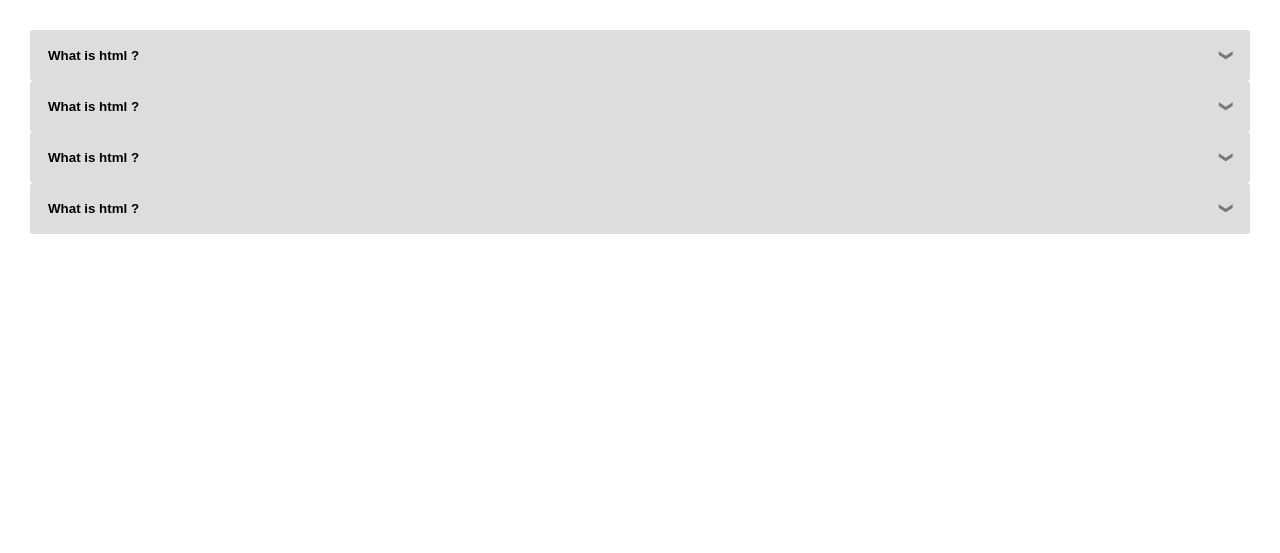
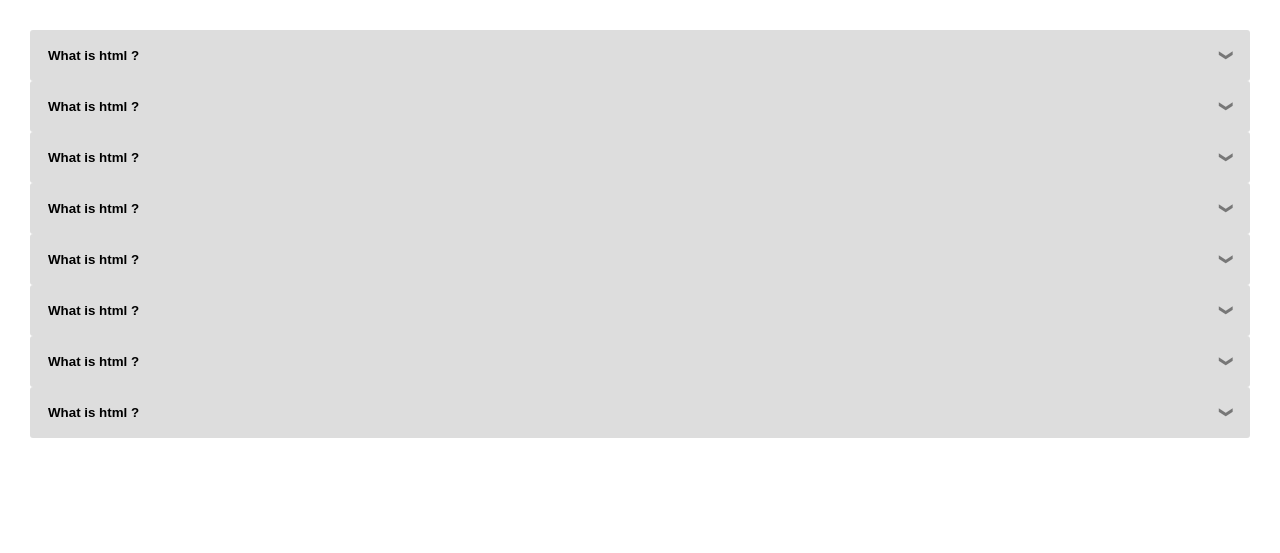
Before and after one commit to sinaafshar13/Accordion-Menu, a plain HTML site: page index.html in a window 1280 px wide. Drawn offline with Linux system fonts and the light colour scheme.

Commit message:
add more accordion with delegation method

```diff
--- a/index.html
+++ b/index.html
@@ -67,6 +67,68 @@
         officia molestias non.
       </p>
     </div>
+    <div class="delegation">
+      <button class="accordion2">What is html ?</button>
+    <div class="panel2">
+      <p>
+        Lorem ipsum, dolor sit amet consectetur adipisicing elit. Eaque dicta
+        reiciendis minus architecto veritatis omnis repellendus hic, pariatur
+        nam natus possimus maxime voluptates optio maiores expedita. Perferendis
+        officia molestias non. Lorem ipsum, dolor sit amet consectetur adipisicing elit. Eaque dicta
+        reiciendis minus architecto veritatis omnis repellendus hic, pariatur
+        nam natus possimus maxime voluptates optio maiores expedita. Perferendis
+        officia molestias non. Lorem ipsum, dolor sit amet consectetur adipisicing elit. Eaque dicta
+        reiciendis minus architecto veritatis omnis repellendus hic, pariatur
+        nam natus possimus maxime voluptates optio maiores expedita. Perferendis
+        officia molestias non.
+      </p>
+    </div>
+    <button class="accordion2">What is html ?</button>
+    <div class="panel2">
+      <p>
+        Lorem ipsum, dolor sit amet consectetur adipisicing elit. Eaque dicta
+        reiciendis minus architecto veritatis omnis repellendus hic, pariatur
+        nam natus possimus maxime voluptates optio maiores expedita. Perferendis
+        officia molestias non. Lorem ipsum, dolor sit amet consectetur adipisicing elit. Eaque dicta
+        reiciendis minus architecto veritatis omnis repellendus hic, pariatur
+        nam natus possimus maxime voluptates optio maiores expedita. Perferendis
+        officia molestias non. Lorem ipsum, dolor sit amet consectetur adipisicing elit. Eaque dicta
+        reiciendis minus architecto veritatis omnis repellendus hic, pariatur
+        nam natus possimus maxime voluptates optio maiores expedita. Perferendis
+        officia molestias non.
+      </p>
+    </div>
+    <button class="accordion2">What is html ?</button>
+    <div class="panel2">
+      <p>
+        Lorem ipsum, dolor sit amet consectetur adipisicing elit. Eaque dicta
+        reiciendis minus architecto veritatis omnis repellendus hic, pariatur
+        nam natus possimus maxime voluptates optio maiores expedita. Perferendis
+        officia molestias non. Lorem ipsum, dolor sit amet consectetur adipisicing elit. Eaque dicta
+        reiciendis minus architecto veritatis omnis repellendus hic, pariatur
+        nam natus possimus maxime voluptates optio maiores expedita. Perferendis
+        officia molestias non. Lorem ipsum, dolor sit amet consectetur adipisicing elit. Eaque dicta
+        reiciendis minus architecto veritatis omnis repellendus hic, pariatur
+        nam natus possimus maxime voluptates optio maiores expedita. Perferendis
+        officia molestias non.
+      </p>
+    </div>
+    <button class="accordion2">What is html ?</button>
+    <div class="panel2">
+      <p>
+        Lorem ipsum, dolor sit amet consectetur adipisicing elit. Eaque dicta
+        reiciendis minus architecto veritatis omnis repellendus hic, pariatur
+        nam natus possimus maxime voluptates optio maiores expedita. Perferendis
+        officia molestias non. Lorem ipsum, dolor sit amet consectetur adipisicing elit. Eaque dicta
+        reiciendis minus architecto veritatis omnis repellendus hic, pariatur
+        nam natus possimus maxime voluptates optio maiores expedita. Perferendis
+        officia molestias non. Lorem ipsum, dolor sit amet consectetur adipisicing elit. Eaque dicta
+        reiciendis minus architecto veritatis omnis repellendus hic, pariatur
+        nam natus possimus maxime voluptates optio maiores expedita. Perferendis
+        officia molestias non.
+      </p>
+    </div>
+    </div>
     <script src="javascript.js"></script>
   </body>
 </html>
--- a/javascript.js
+++ b/javascript.js
@@ -12,3 +12,15 @@ for (i = 0; i < acc.length; i++) {
     }
   });
 }
+var acc2 = document.querySelector(".delegation");
+
+acc2.addEventListener('click' , (event)=>{
+  let target = event.target;
+  let panel2 = target.nextElementSibling;
+  target.classList.toggle("active");
+  if (panel2.style.maxHeight) {
+    panel2.style.maxHeight = null;
+  } else {
+    panel2.style.maxHeight = panel2.scrollHeight + "px";
+  }
+})
--- a/style.css
+++ b/style.css
@@ -44,3 +44,41 @@ body {
 p {
   padding: 20px 0;
 }
+.accordion2 {
+  width: 100%;
+  background-color: #ddd;
+  padding: 18px;
+  font-weight: bold;
+  border-radius: 3px;
+  outline: none;
+  border: none;
+  text-align: left;
+  cursor: pointer;
+  transition: 0.4s;
+}
+.active,
+.accordion:hover {
+  background-color: lightgray;
+}
+.accordion2::after {
+  content: "\00276F";
+  transform: rotate(90deg);
+  color: #777;
+  float: right;
+  font-weight: bold;
+  margin-left: 5px;
+}
+.active::after {
+  content: "\00276F";
+  transform: rotate(270deg);
+}
+.panel2 {
+  padding: 0px 18px;
+  max-height: 0px;
+  overflow: hidden;
+  background-color: rgb(170, 153, 120);
+  transition: max-height 0.2s ease-out;
+}
+p {
+  padding: 20px 0;
+}
```
